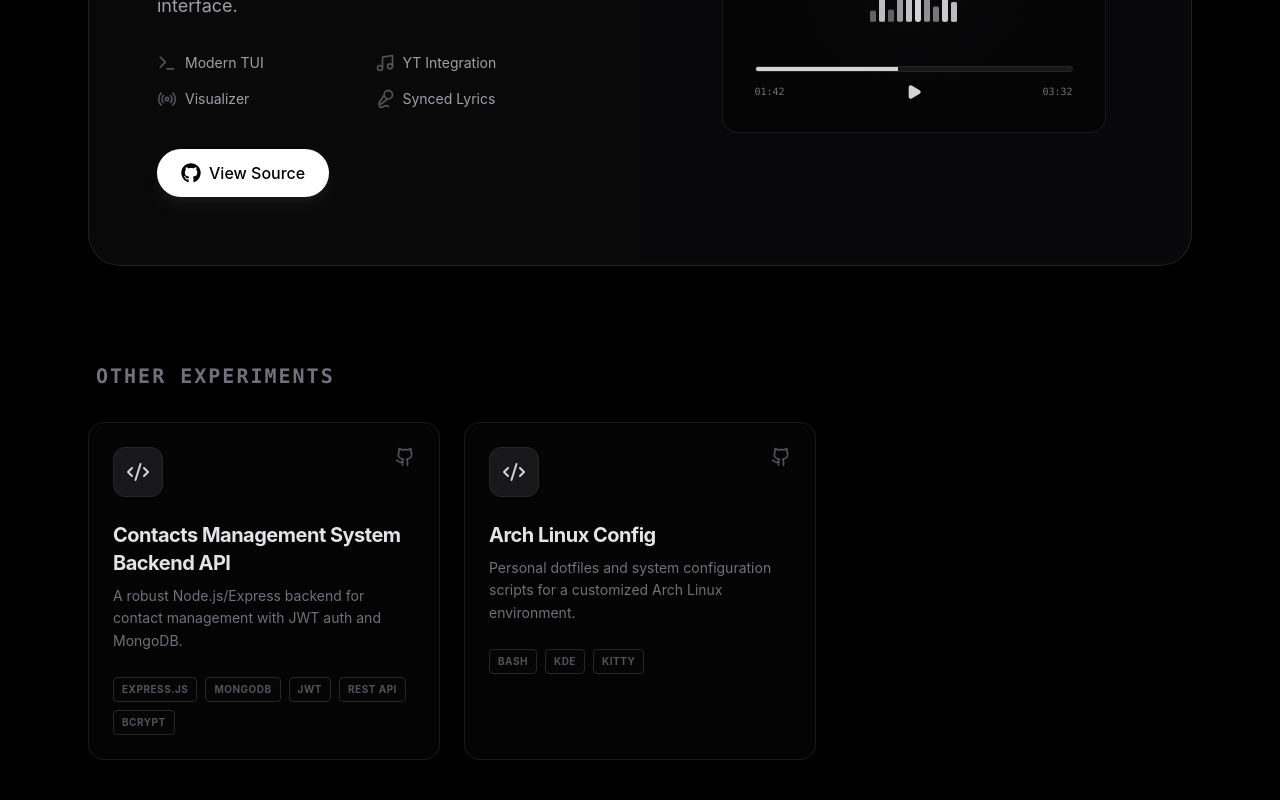
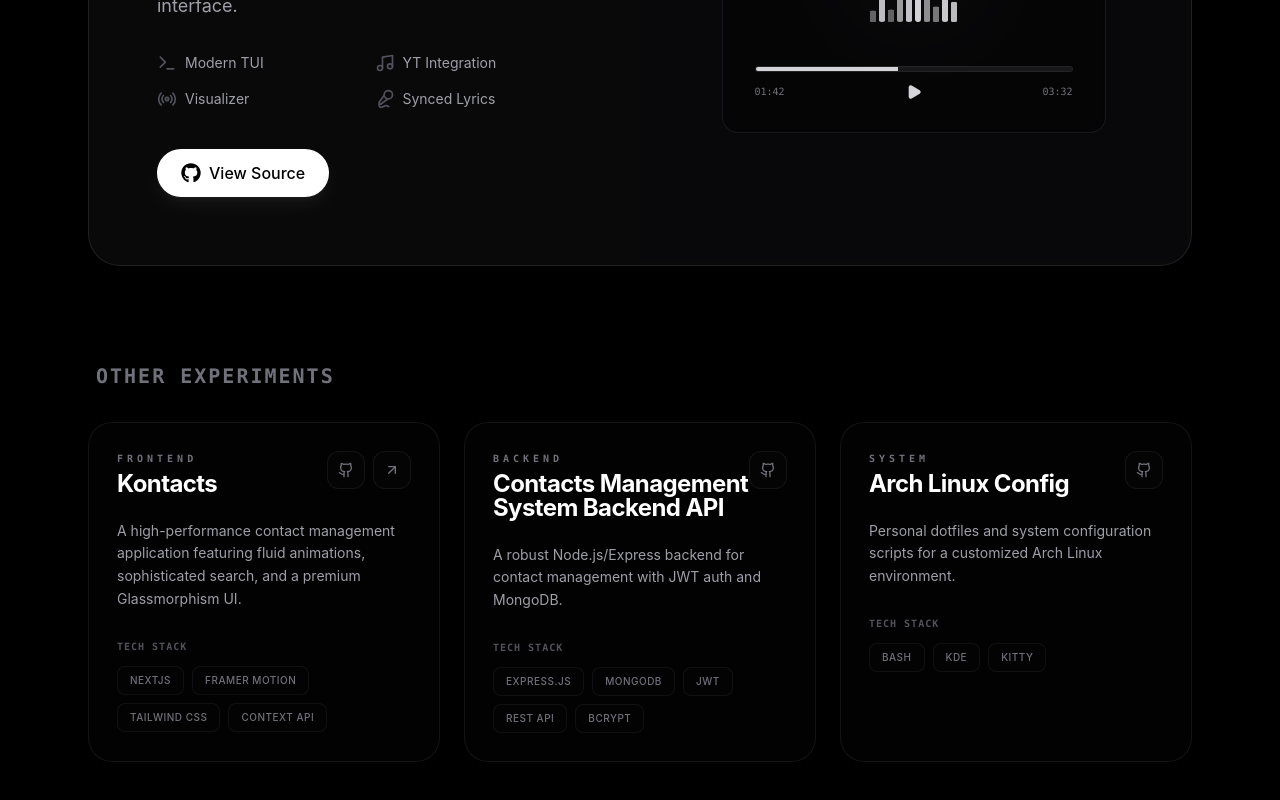
Before and after one commit to Swadesh-c0de/swadeshpatel, a Next.js app: page /projects in a window 1280 px wide. Shown: the part 1390-2190 px from the top of the page. Built offline with nearby package versions, Linux system fonts and the light colour scheme.

Commit message:
fix: improved performance, refactor: optimized code, new: added new project

```diff
--- a/app/about/page.js
+++ b/app/about/page.js
@@ -10,10 +10,10 @@ export default function AboutPage() {
 
       {/* HEADER */}
       <motion.div
-        initial={{ opacity: 0, y: 20 }}
+        initial={{ opacity: 0 }}
         animate={{ opacity: 1, y: 0 }}
-        transition={{ duration: 0.8 }}
-        className="mb-20"
+        transition={{ duration: 0.4 }}
+        className="mb-16"
       >
         <h1 className="text-6xl sm:text-8xl font-black tracking-tighter mb-6 text-white leading-[0.9]">
           ABOUT<br />ME.
--- /dev/null
+++ b/app/components/PageTransition.js
@@ -0,0 +1,26 @@
+"use client";
+
+import { motion, AnimatePresence } from "framer-motion";
+import { usePathname } from "next/navigation";
+
+export default function PageTransition({ children }) {
+  const pathname = usePathname();
+
+  return (
+    <AnimatePresence>
+      <motion.div
+        key={pathname}
+        initial={{ opacity: 0 }}
+        animate={{ opacity: 1 }}
+        exit={{ opacity: 0 }}
+        transition={{
+          duration: 0.15,
+          ease: "linear"
+        }}
+        className="w-full h-full flex flex-col items-center"
+      >
+        {children}
+      </motion.div>
+    </AnimatePresence>
+  );
+}
--- a/app/contact/page.js
+++ b/app/contact/page.js
@@ -12,7 +12,7 @@ export default function Contact() {
             <motion.div
                 initial={{ opacity: 0, y: 20 }}
                 animate={{ opacity: 1, y: 0 }}
-                transition={{ duration: 0.8 }}
+                transition={{ duration: 0.6 }}
                 className="mb-16"
             >
                 <h1 className="text-6xl sm:text-8xl font-black tracking-tighter mb-8 text-white leading-[0.9]">
@@ -27,7 +27,7 @@ export default function Contact() {
             <motion.div
                 initial={{ opacity: 0, y: 20 }}
                 animate={{ opacity: 1, y: 0 }}
-                transition={{ delay: 0.2, duration: 0.8 }}
+                transition={{ delay: 0.1, duration: 0.6 }}
                 className="w-full max-w-md space-y-4"
             >
                 <SocialCard icon={<FaGithub className="w-6 h-6" />} label="GitHub" handle="@Swadesh-c0de" href="https://github.com/Swadesh-c0de" />
--- a/app/globals.css
+++ b/app/globals.css
@@ -8,7 +8,6 @@
 html,
 body {
   @apply bg-black text-white;
-  scroll-behavior: smooth;
   font-family: 'Inter', -apple-system, system-ui, sans-serif;
   overflow-x: hidden;
 }
@@ -97,3 +96,15 @@ body {
     @apply font-bold tracking-tight;
   }
 }
+
+/* Vibe-Fi Visualizer Animation */
+@keyframes vbar-clean {
+  0% { transform: scaleY(0.15); opacity: 0.3; }
+  100% { transform: scaleY(var(--scale)); opacity: 1; }
+}
+
+.visualizer-clean {
+  animation: vbar-clean var(--dur) ease-in-out infinite alternate;
+  transform-origin: bottom;
+  will-change: transform, opacity;
+}
--- a/app/lab/page.js
+++ b/app/lab/page.js
@@ -39,7 +39,7 @@ export default function Extras() {
             <motion.div
                 initial={{ opacity: 0, y: 20 }}
                 animate={{ opacity: 1, y: 0 }}
-                transition={{ duration: 0.8 }}
+                transition={{ duration: 0.6 }}
                 className="mb-20 flex flex-col items-center text-center"
             >
                 <div className="mb-6 p-4 rounded-full bg-zinc-900/50 border border-zinc-800">
--- a/app/layout.js
+++ b/app/layout.js
@@ -1,5 +1,6 @@
 import "./globals.css";
 import Dock from "./components/Dock";
+import PageTransition from "./components/PageTransition";
 
 export const metadata = {
   title: "Swadesh Patel | Full Stack Developer",
@@ -41,7 +42,9 @@ export default function RootLayout({ children }) {
 
         {/* MAIN CONTENT */}
         <main className="relative z-10 w-full min-h-screen flex flex-col items-center">
-          {children}
+          <PageTransition>
+            {children}
+          </PageTransition>
         </main>
 
         <Dock />
--- a/app/projects/page.js
+++ b/app/projects/page.js
@@ -1,11 +1,20 @@
 "use client";
 
+import { useState } from "react";
 import { motion } from "framer-motion";
-import { ArrowUpRight, Github, Code2, Music, Terminal, Play, Radio, Mic2, MessageCircle, ShieldCheck, Zap, Globe } from "lucide-react";
+import { ArrowUpRight, Github, Music, Terminal, Play, Radio, Mic2, MessageCircle, ShieldCheck, Zap, Globe, Loader2 } from "lucide-react";
 import { FaGithub } from "react-icons/fa";
 
 export default function Projects() {
+    const [loadIframe, setLoadIframe] = useState(false);
     const projects = [
+        {
+            title: "Kontacts",
+            desc: "A high-performance contact management application featuring fluid animations, sophisticated search, and a premium Glassmorphism UI.",
+            stack: ["Nextjs", "Framer Motion", "Tailwind CSS", "Context API"],
+            links: { github: "https://github.com/Swadesh-c0de/Kontacts", live: "https://kontacts.vercel.app" },
+            type: "Frontend"
+        },
         {
             title: "Contacts Management System Backend API",
             desc: "A robust Node.js/Express backend for contact management with JWT auth and MongoDB.",
@@ -27,9 +36,9 @@ export default function Projects() {
 
             {/* Header */}
             <motion.div
+                animate={{ opacity: 1, y: 0 }}
                 initial={{ opacity: 0, y: 20 }}
-                animate={{ opacity: 1, y: 0 }}
-                transition={{ duration: 0.8 }}
+                transition={{ duration: 0.6 }}
                 className="text-center mb-16 sm:mb-24 w-full"
             >
                 <h1 className="text-5xl sm:text-7xl md:text-8xl font-black tracking-tighter mb-6 text-white">SELECTED WORK</h1>
@@ -41,9 +50,9 @@ export default function Projects() {
 
             {/* HERO PROJECT: dCHAT */}
             <motion.div
-                initial={{ opacity: 0, scale: 0.95 }}
                 animate={{ opacity: 1, scale: 1 }}
-                transition={{ duration: 0.8, delay: 0.2 }}
+                initial={{ opacity: 0, scale: 0.98 }}
+                transition={{ duration: 0.6, delay: 0.1 }}
                 className="w-full mb-16 sm:mb-24 relative group"
             >
 
@@ -94,13 +103,27 @@ export default function Projects() {
                                         <span className="text-[10px] text-zinc-500 font-mono">d-chatapp.vercel.app</span>
                                     </div>
                                 </div>
+                                <motion.div
+                                    className="w-full h-full"
+                                    onViewportEnter={() => setLoadIframe(true)}
+                                    viewport={{ once: true, margin: "200px" }}
+                                >
+                                    {loadIframe ? (
                                         <iframe
                                             src="https://d-chatapp.vercel.app"
                                             className="w-full h-full pt-8 scale-[0.85] origin-top md:scale-100"
                                             title="dChat Live Demo"
                                             allow="clipboard-write"
                                             sandbox="allow-scripts allow-same-origin allow-forms allow-popups"
+                                            loading="lazy"
                                         ></iframe>
+                                    ) : (
+                                        <div className="w-full h-full flex flex-col items-center justify-center bg-zinc-950/50 pt-8">
+                                            <Loader2 className="w-8 h-8 text-zinc-800 animate-spin mb-4" />
+                                            <span className="text-zinc-600 text-xs font-mono">Loading Experience...</span>
+                                        </div>
+                                    )}
+                                </motion.div>
                                 <div className="absolute inset-0 bg-transparent pointer-events-none rounded-2xl ring-1 ring-inset ring-white/10" />
                             </div>
                         </div>
@@ -114,7 +137,7 @@ export default function Projects() {
             <motion.div
                 initial={{ opacity: 0, scale: 0.95 }}
                 whileInView={{ opacity: 1, scale: 1 }}
-                viewport={{ once: true, margin: "-100px" }}
+                viewport={{ once: true, margin: "0px" }}
                 transition={{ duration: 0.8 }}
                 className="w-full mb-16 sm:mb-24 relative group"
             >
@@ -150,13 +173,8 @@ export default function Projects() {
                         </div>
                     </div>
 
-                    {/* Visual Side (Mockup - Ultra Clean) */}
                     <div className="bg-zinc-950/40 relative overflow-hidden flex items-center justify-center p-6 sm:p-10 order-1 lg:order-2 min-h-[400px] lg:h-auto">
-
-                        {/* Minimalist Player Widget */}
                         <div className="w-full max-w-sm bg-black/50 backdrop-blur-sm border border-zinc-800/60 rounded-2xl flex flex-col relative z-10 transition-transform hover:-translate-y-1 duration-500 overflow-hidden">
-
-                            {/* Header */}
                             <div className="px-5 py-4 border-b border-zinc-800/50 flex justify-between items-center bg-zinc-900/20">
                                 <span className="text-zinc-500 font-mono text-[10px] uppercase tracking-widest flex items-center gap-2">
                                     <Terminal className="w-3 h-3" />
@@ -166,24 +184,11 @@ export default function Projects() {
 
                             <div className="p-6 sm:p-8 flex-1 space-y-8">
 
-                                {/* Track Info - Clean Typography */}
                                 <div className="text-center space-y-1.5">
                                     <p className="text-white font-medium text-lg tracking-tight">Resonance</p>
                                     <p className="text-zinc-500 text-sm font-light">HOME</p>
                                 </div>
 
-                                {/* CSS-animated visualizer bars (Hardware Accelerated & Minimal) */}
-                                <style dangerouslySetInnerHTML={{
-                                    __html: `
-                                    @keyframes vbar-clean {
-                                        0% { transform: scaleY(0.15); opacity: 0.3; }
-                                        100% { transform: scaleY(var(--scale)); opacity: 1; }
-                                    }
-                                    .visualizer-clean {
-                                        animation: vbar-clean var(--dur) ease-in-out infinite alternate;
-                                        transform-origin: bottom;
-                                    }
-                                `}} />
                                 <div className="h-16 flex items-end justify-center gap-[3px] py-1">
                                     {[0.4, 0.7, 0.5, 0.9, 0.6, 1.0, 0.8, 0.5, 0.7, 0.4].map((val, i) => (
                                         <div
@@ -222,8 +227,6 @@ export default function Projects() {
                 </div>
             </motion.div>
 
-
-            {/* GRID FOR OTHER PROJECTS */}
             <h3 className="text-xl font-mono text-zinc-500 mb-8 self-start uppercase tracking-widest pl-2">Other Experiments</h3>
             <div className="grid grid-cols-1 md:grid-cols-2 lg:grid-cols-3 gap-6 w-full">
                 {projects.map((project, index) => (
@@ -243,40 +246,46 @@ function GlassProjectCard({ project, index }) {
             viewport={{ once: true }}
             transition={{ delay: index * 0.1, duration: 0.5 }}
             whileHover={{ y: -5 }}
-            className="group bg-zinc-900/20 border border-zinc-800/60 backdrop-blur-md rounded-2xl p-6 hover:bg-zinc-900/40 hover:border-zinc-700 transition-all duration-300"
+            className="group relative bg-zinc-900/10 border border-zinc-800/50 backdrop-blur-xl rounded-3xl overflow-hidden hover:border-zinc-700/50 transition-all duration-500"
         >
+            {/* Header Section */}
+            <div className="px-7 pt-7 pb-4 relative z-10">
                 <div className="flex justify-between items-start mb-6">
-                <div className="p-3 bg-zinc-900 rounded-xl border border-zinc-800 text-zinc-300 group-hover:text-white group-hover:border-zinc-600 transition-colors">
-                    <Code2 className="w-6 h-6" />
+                    <div className="flex flex-col gap-1.5">
+                        <span className="text-[10px] font-mono text-zinc-500 uppercase tracking-[0.4em] font-bold">{project.type}</span>
+                        <h4 className="text-2xl font-bold text-white tracking-tight leading-none group-hover:text-zinc-100 transition-colors">{project.title}</h4>
                     </div>
                     <div className="flex gap-2">
                         {project.links.github && (
-                        <a href={project.links.github} className="text-zinc-600 hover:text-white transition-colors">
-                            <Github className="w-5 h-5" />
+                            <a href={project.links.github} target="_blank" className="text-zinc-500 hover:text-white transition-all p-2.5 bg-zinc-950/40 rounded-xl border border-zinc-800/50 hover:border-zinc-700">
+                                <Github className="w-4 h-4" />
                             </a>
                         )}
                         {project.links.live && (
-                        <a href={project.links.live} className="text-zinc-600 hover:text-white transition-colors">
-                            <ArrowUpRight className="w-5 h-5" />
+                            <a href={project.links.live} target="_blank" className="text-zinc-500 hover:text-white transition-all p-2.5 bg-zinc-950/40 rounded-xl border border-zinc-800/50 hover:border-zinc-700">
+                                <ArrowUpRight className="w-4 h-4" />
                             </a>
                         )}
                     </div>
                 </div>
-
-            <h4 className="text-xl font-bold text-zinc-200 mb-2 group-hover:text-white transition-colors">{project.title}</h4>
-            <p className="text-zinc-500 text-sm leading-relaxed mb-6 group-hover:text-zinc-400 transition-colors">
+                <p className="text-zinc-400 text-[14px] leading-relaxed font-normal">
                     {project.desc}
                 </p>
+            </div>
 
-            <div className="flex flex-wrap gap-2 mt-auto">
+            {/* Stack Grid */}
+            <div className="px-7 pt-3 pb-7 relative z-10">
+                <span className="text-[10px] font-mono text-zinc-600 uppercase tracking-widest block mb-3 font-bold">Tech Stack</span>
+                <div className="flex flex-wrap gap-2">
                     {project.stack.map(tech => (
-                    <span key={tech} className="text-[10px] uppercase tracking-wider font-bold text-zinc-600 border border-zinc-800 px-2 py-1 rounded bg-zinc-950/30">
+                        <div key={tech} className="px-3 py-1.5 rounded-lg bg-zinc-950/30 border border-zinc-800/40 text-[10px] font-medium text-zinc-500 uppercase tracking-wider group-hover:border-zinc-700/40 group-hover:text-zinc-400 transition-all">
                             {tech}
-                    </span>
+                        </div>
                     ))}
                 </div>
+            </div>
         </motion.div>
-    );
+    )
 }
 
 function FeatureItem({ icon, label }) {
--- a/next.config.mjs
+++ b/next.config.mjs
@@ -1,6 +1,9 @@
 /** @type {import('next').NextConfig} */
 const nextConfig = {
-   images: {
+  compiler: {
+    removeConsole: process.env.NODE_ENV === "production",
+  },
+  images: {
     remotePatterns: [
       {
         protocol: "https",
--- a/package.json
+++ b/package.json
@@ -9,9 +9,6 @@
     "lint": "eslint"
   },
   "dependencies": {
-    "@tsparticles/engine": "^3.9.1",
-    "@tsparticles/react": "^3.0.0",
-    "@tsparticles/slim": "^3.9.1",
     "class-variance-authority": "^0.7.1",
     "clsx": "^2.1.1",
     "framer-motion": "^12.23.24",
```
Also changed, not shown: app/page.js (+4 -4 lines), 1 other file (tests, documents, lock files or other folders). Lines whose indentation alone changed are shown as unchanged.
